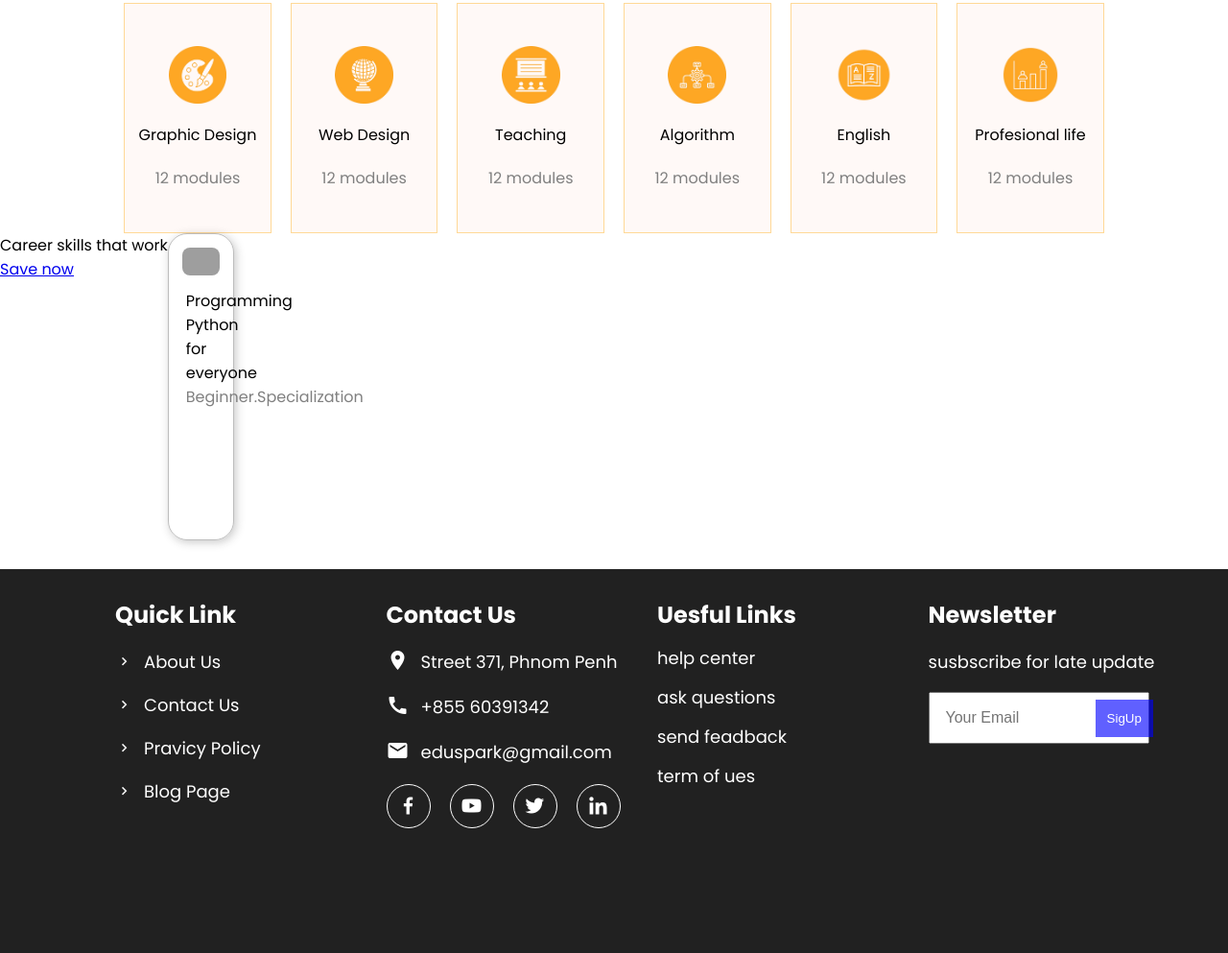
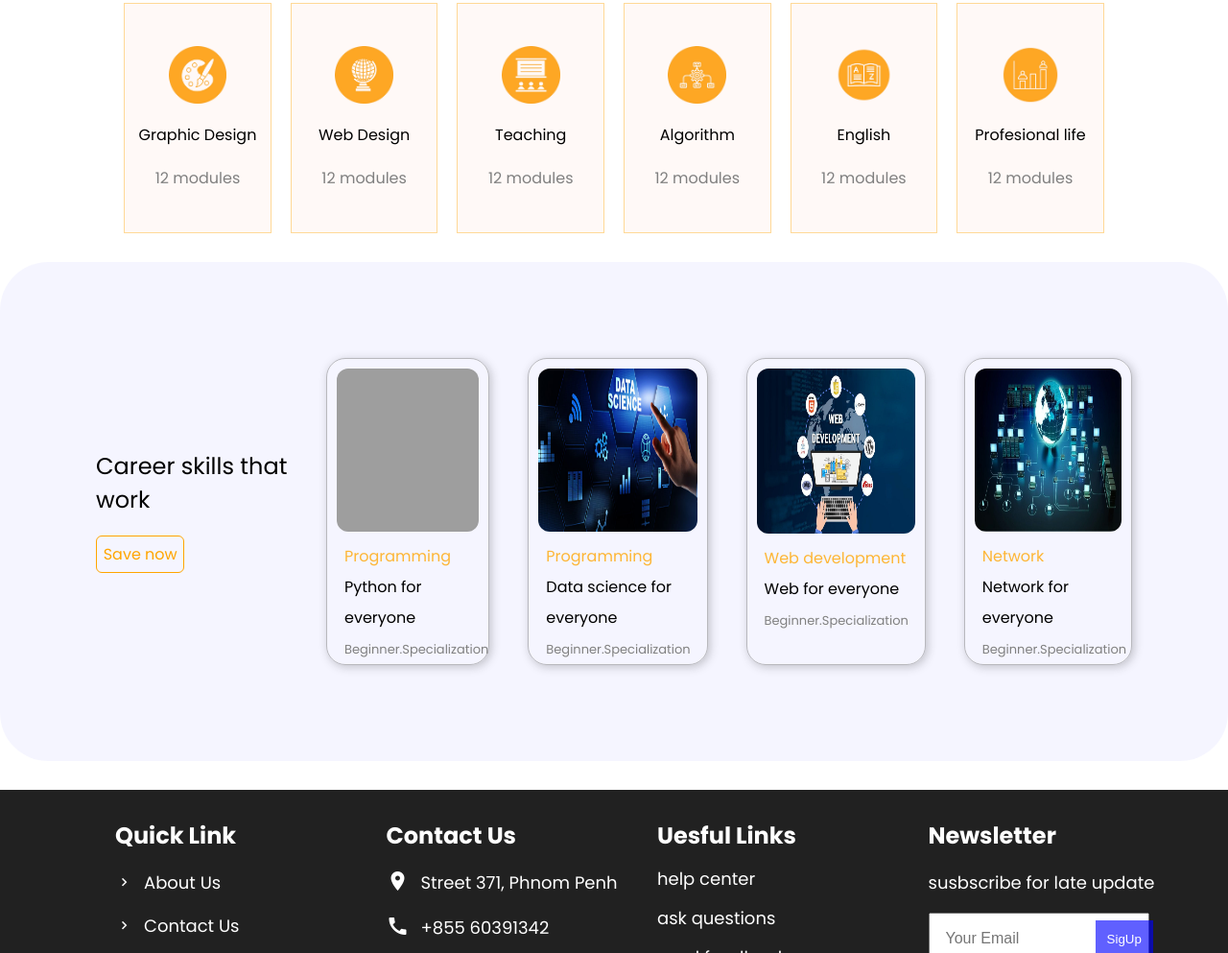
Before and after one commit to HutSreypov/education-project, a plain HTML site: page index.html in a window 1280 px wide. Shown: the part 1671-2664 px from the top of the page at 96% size. Drawn offline with nearby package versions, Linux system fonts and the light colour scheme; grey boxes are pictures that could not be loaded.

Commit message:
feat:career

```diff
--- a/index.html
+++ b/index.html
@@ -169,6 +169,8 @@
                 </div>
             </div>
         </section>
+
+    </main>
     <section>
         <div class="career">
             <div class="carreer-text">
@@ -179,15 +181,39 @@
                 <div class="career-card-1">
                     <img src="/img/image20.png" alt="">
                     <div class="career-card-1-text">
-                            <p>Programming</p>
-                            <span>Python for everyone</span>
-                            <p style="color: gray;">Beginner.Specialization</p>
+                        <p style="color: rgba(255, 166, 0, 0.793);">Programming</p>
+                        <p>Python for everyone</p>
+                        <span style="color: gray;">Beginner.Specialization</span>
+                    </div>
+                </div>
+                <div class="career-card-1">
+                    <img src="/img/image21.png" alt="">
+                    <div class="career-card-1-text">
+                        <p style="color: rgba(255, 166, 0, 0.793);">Programming</p>
+                        <p>Data science for everyone</p>
+                        <span style="color: gray;">Beginner.Specialization</span>
+                    </div>
+                </div>
+                <div class="career-card-1">
+                    <img src="/img/image22.png" alt="">
+                    <div class="career-card-1-text">
+                        <p style="color: rgba(255, 166, 0, 0.793);">Web development</p>
+                        <p>Web for everyone</p>
+                        <span style="color: gray;">Beginner.Specialization</span>
+                    </div>
+                </div>
+                <div class="career-card-1">
+                    <img src="/img/image23.png" alt="">
+                    <div class="career-card-1-text">
+                        <p style="color: rgba(255, 166, 0, 0.793);">Network</p>
+                        <p>Network for everyone</p>
+                        <span style="color: gray;">Beginner.Specialization</span>
                     </div>
                 </div>
             </div>
+
         </div>
     </section>
-    </main>
     <footer>
         <div class="footer-container">
             <div class="link">
--- a/scss/components/components.home/_footer.scss
+++ b/scss/components/components.home/_footer.scss
@@ -81,7 +81,6 @@
         h1 {
             font-size: 24px;
         }
-
         p {
             font-size: 18px;
         }
--- a/scss/components/components.home/_section.scss
+++ b/scss/components/components.home/_section.scss
@@ -42,12 +42,14 @@
             align-items: center;
             gap: 20px;
         }
-        .come-1:hover{
+
+        .come-1:hover {
             border-bottom: 2px solid $blue-color;
             width: 80%;
 
         }
-        .come-2:hover{
+
+        .come-2:hover {
             border-bottom: 2px solid $blue-color;
             width: 80%;
 
@@ -126,7 +128,7 @@
         flex-direction: column;
 
         p {
-            font-size: 34px;
+            font-size: 30px;
             text-align: start;
             width: 80%;
             padding-left: 44px;
@@ -161,10 +163,12 @@
         height: 48vh;
         animation: float 3s ease-in-out infinite;
     }
+
     @keyframes float {
         0% {
             transform: translateY(0);
         }
+
         50% {
             transform: translateY(-12px);
         }
@@ -175,22 +179,70 @@
 
     }
 }
-.career{
+
+.career {
     display: flex;
-    .career-card-1{
+    width: 100%;
+    background-color: $blue-colors;
+    padding: 100px;
+    gap: 30px;
+    margin-top: 30px;
+    border-radius: 50px;
+    .carreer-text {
+      display: flex;
+      justify-content: center;
+       flex-direction: column;
+        flex: 1;
+        p{
+            font-size: 24px;
+        }
+        a {
+            text-decoration: none;
+            background: none;
+            border: 1px solid orange;
+            width: 44%;
+            padding: 6px;
+            color: orange;
+            text-align: center;
+            border-radius: 6px;
+            margin-top: 20px;
+        }
+
+        a:hover {
+            border: none;
+            background: $hover-color ;
+            color: $white-color;
+            transform: translateY(-5px);
+            transition: 0.5s;
+        }
+    }
+    .career-card {
+        flex: 4;
+        display: flex;
+        justify-content: space-between;
+        gap: 40px;
+        .career-card-1 {
             display: flex;
             flex-direction: column;
             box-shadow: 2px 2px 10px rgba(40, 39, 38, 0.251);
-        width: 16%;
             height: 40vh;
             border-radius: 20PX;
             border: 1px solid rgba(128, 128, 128, 0.519);
-        img{
+            img {
+                width: 100%;
                 border-radius: 22px;
-            padding: 14PX;
+                padding: 10PX;
+                height: 24vh;
             }
-        .career-card-1-text{
+            .career-card-1-text {
                 padding-left: 18px;
+                line-height: 2;
+                span{
+                    font-size: 13px;
                 }
             }
         }
+    }
+
+
+}
```
Also changed, not shown: css/index.css, dist/css/index.min.css, img/image21.png (added), img/image22.png (added), img/image23.png (added), 4 other files. Lines whose indentation alone changed are shown as unchanged.
